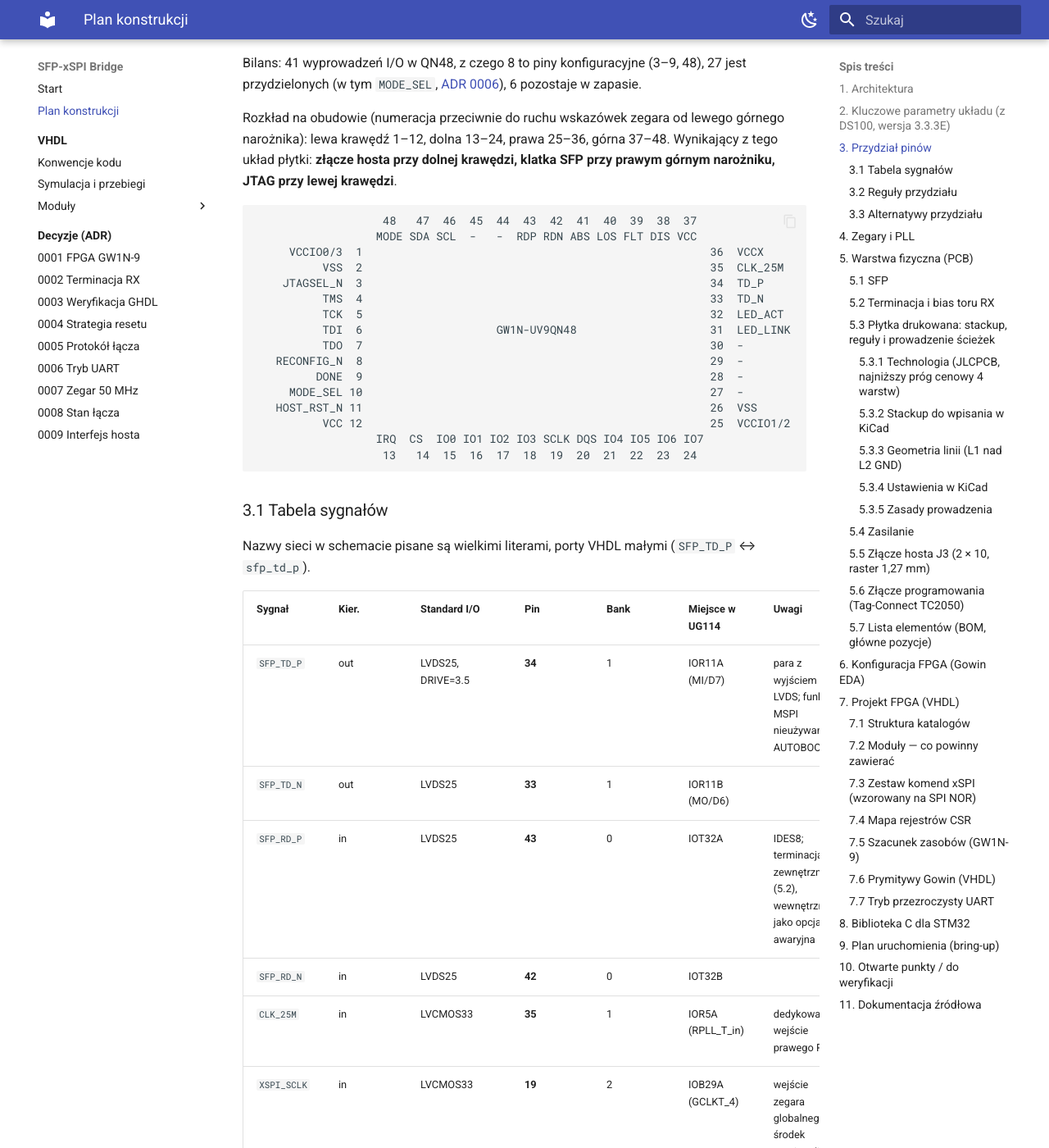
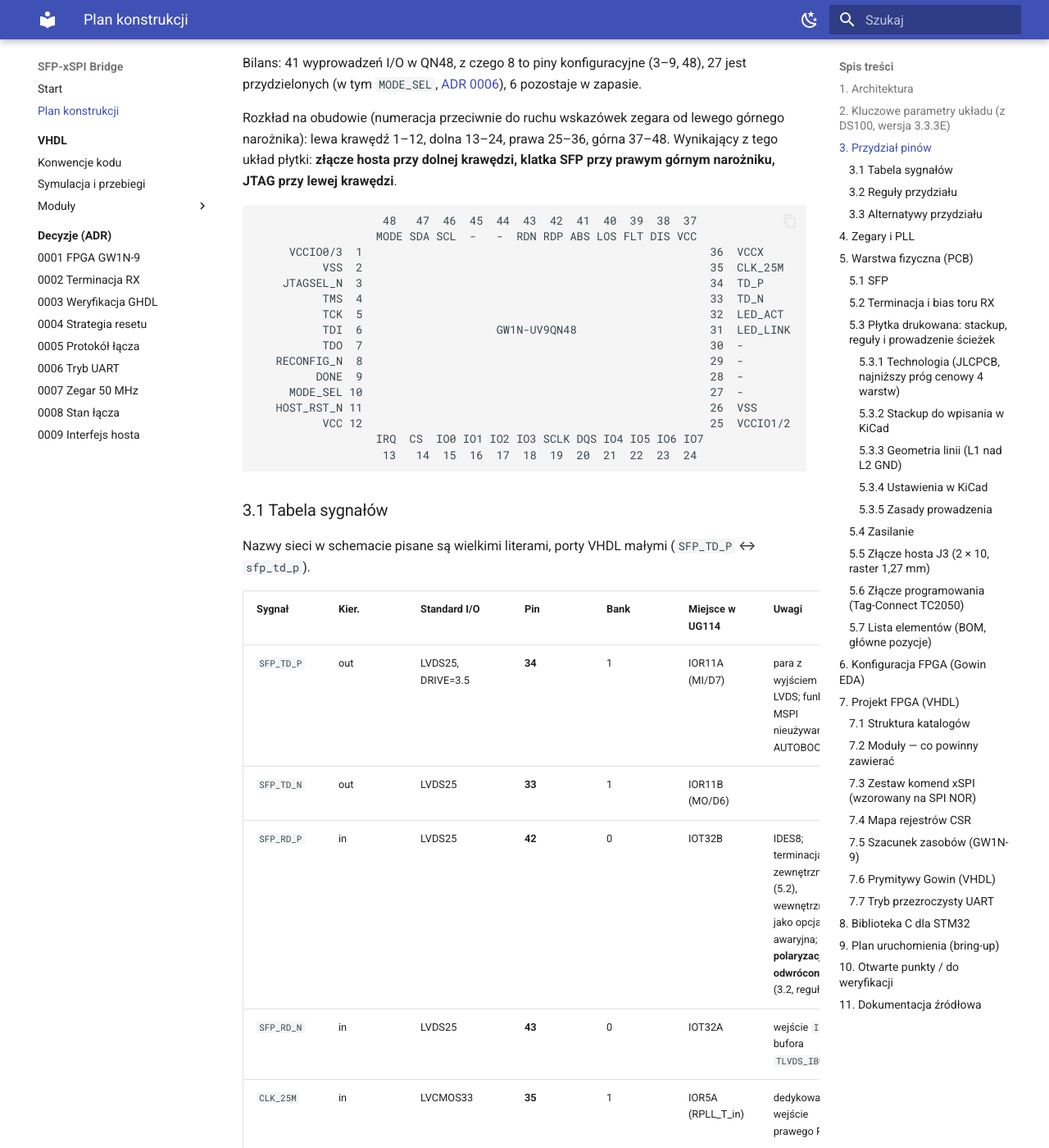
Before and after one commit to bartkepl/SFP-xSPI_Bridge, an MkDocs documentation site: the page built from doc/sfp-xspi-bridge-plan.md, in a window 1280 px wide and 1400 px high, scrolled down 3638 px. Shown: the whole window at 82% size. Built offline with MkDocs 1.6.1 and Material for MkDocs 9.7.7, drawn with Linux system fonts in a browser that asks for light colours; some of the changed text lies outside the part shown.

Commit message:
vhdl, doc: odwrocona polaryzacja pary RD (SFP_RD_N na pinie 43, SFP_RD_P na 42)

````diff
--- a/doc/sfp-xspi-bridge-plan.md
+++ b/doc/sfp-xspi-bridge-plan.md
@@ -98,7 +98,7 @@ Rozkład na obudowie (numeracja przeciwnie do ruchu wskazówek zegara od lewego
 
 ```
                    48   47  46  45  44  43  42  41  40  39  38  37
-                  MODE SDA SCL  -   -  RDP RDN ABS LOS FLT DIS VCC
+                  MODE SDA SCL  -   -  RDN RDP ABS LOS FLT DIS VCC
      VCCIO0/3  1                                                    36  VCCX
           VSS  2                                                    35  CLK_25M
     JTAGSEL_N  3                                                    34  TD_P
@@ -123,8 +123,8 @@ Nazwy sieci w schemacie pisane są wielkimi literami, porty VHDL małymi (`SFP_T
 |---|---|---|---|---|---|---|
 | `SFP_TD_P` | out | LVDS25, DRIVE=3.5 | **34** | 1 | IOR11A (MI/D7) | para z wyjściem true LVDS; funkcja MSPI nieużywana w AUTOBOOT |
 | `SFP_TD_N` | out | LVDS25 | **33** | 1 | IOR11B (MO/D6) | |
-| `SFP_RD_P` | in | LVDS25 | **43** | 0 | IOT32A | IDES8; terminacja zewnętrzna (5.2), wewnętrzna jako opcja awaryjna |
-| `SFP_RD_N` | in | LVDS25 | **42** | 0 | IOT32B | |
+| `SFP_RD_P` | in | LVDS25 | **42** | 0 | IOT32B | IDES8; terminacja zewnętrzna (5.2), wewnętrzna jako opcja awaryjna; **polaryzacja odwrócona** (3.2, reguła 9) |
+| `SFP_RD_N` | in | LVDS25 | **43** | 0 | IOT32A | wejście `I` bufora `TLVDS_IBUF` |
 | `CLK_25M` | in | LVCMOS33 | **35** | 1 | IOR5A (RPLL_T_in) | dedykowane wejście prawego PLL |
 | `XSPI_SCLK` | in | LVCMOS33 | **19** | 2 | IOB29A (GCLKT_4) | wejście zegara globalnego, środek magistrali; ≤ 40 MHz ([ADR 0009](adr/0009-interfejs-hosta.md)) |
 | `XSPI_CS_N` | in | LVCMOS33, pull-up | **14** | 2 | IOB8B | |
@@ -176,6 +176,7 @@ Piny konfiguracyjne i zasilania, **nieużywane jako GPIO**:
 6. **Magistrala xSPI w jednym banku** (bank 2, dolna krawędź) z krótkimi i równymi ścieżkami.
 7. **`CLK_25M` na dedykowanym wejściu PLL.** Wejście przez sieć globalną (pin GCLKT) działa, ale dodaje jitter na wejściu PLL.
 8. **Piny MSPI (31–34)** pracują jako GPIO dzięki opcji `-use_mspi_as_gpio 1`; wymaga to trybu AUTOBOOT (pin 48 do masy).
+9. **Polaryzacja par LVDS może być odwrócona na płytce**, jeśli upraszcza to prowadzenie pary (bez skrzyżowania i bez przelotek). Pin A pary (true) jest zawsze wejściem `I` bufora `TLVDS_IBUF` lub wyjściem `O` bufora `TLVDS_OBUF`; port VHDL przypisany do tego pinu w `.cst` (`IO_LOC "<port>" A,B`) nosi nazwę sieci, która jest do niego podłączona. Odwrócenie kompensuje generyk `INVERT` modułu `rx_phy` / `tx_phy`. Stan w rev. A: **RD odwrócona** (`SFP_RD_N` na pinie A 43, `SFP_RD_P` na pinie B 42, `rx_phy` z `INVERT => true`), **TD bez zmian** (`SFP_TD_P` na pinie A 34).
 
 ### 3.3 Alternatywy przydziału
 
@@ -187,7 +188,7 @@ Warianty na wypadek trudności w schemacie lub prowadzeniu ścieżek. Wariant oz
 | | | **30/29** (IOR17) | zajmuje GCLKT_3 | PnR OK |
 | | | **11/10** (IOL15) | lewa krawędź; `HOST_RST_N` → np. 28; zajmuje GCLKT_6 | PnR OK |
 | | | 13–24 (bank 2) | pary TRUE, ale kolidują z magistralą xSPI | nie zalecane |
-| `SFP_RD_P/N` | 43/42 | **45/44** (IOT22, bank 0) | zachowuje opcję terminacji wewnętrznej | PnR OK (z `DIFF_RESISTOR=ON`) |
+| `SFP_RD_N/P` (odwrócona, reguła 9) | 43/42 | **45/44** (IOT22, bank 0) | zachowuje opcję terminacji wewnętrznej | PnR OK (z `DIFF_RESISTOR=ON`) |
 | | | **39/38** (IOT42, bank 1) | najbliżej narożnika SFP; tylko terminacja zewnętrzna; `SFP_TX_DIS`/`SFP_TX_FAULT` → 44/45 | PnR OK |
 | | | **41/40** (IOT37, bank 1) | tylko terminacja zewnętrzna; `SFP_LOS`/`SFP_MOD_ABS` → 44/45 | PnR OK |
 | | | **28/27**, **30/29** (bank 1) | tylko terminacja zewnętrzna | PnR OK |
@@ -238,8 +239,8 @@ Przyporządkowanie pinów złącza (INF-8074i, Table 1; numeracja zgodna z symbo
 | 7 | Rate Select | — | **jeden pin**; opcjonalne wejście modułu z wewnętrznym pull-downem > 30 kΩ (niski lub rozwarty = pasmo zmniejszone, wysoki = pełne); 10 kΩ do masy. W SFP+ ten pin nazywa się RS0 |
 | 8 | LOS | `SFP_LOS` → pin 40 | wyjście OC/OD modułu; pull-up 4,7–10 kΩ |
 | 9, 10, 11, 14 | VeeR | GND | masa odbiornika. W SFP+ pin 9 to wejście RS1 — połączenie z masą jest dla modułu SFP+ stanem niskim, więc pozostaje poprawne |
-| 12 | RD− | → `SFP_RD_N` (pin 42) | połączenie bezpośrednie; terminacja i bias przy FPGA (5.2) |
-| 13 | RD+ | → `SFP_RD_P` (pin 43) | jw. |
+| 12 | RD− | → `SFP_RD_N` (pin 43) | połączenie bezpośrednie; terminacja i bias przy FPGA (5.2) |
+| 13 | RD+ | → `SFP_RD_P` (pin 42) | jw.; polaryzacja odwrócona względem pinów A/B pary (3.2, reguła 9) |
 | 15 | VccR | 3,3 V przez filtr | filtr odbiornika (poniżej) |
 | 16 | VccT | 3,3 V przez filtr | filtr nadajnika (poniżej) |
 | 18 | TD+ | ← `SFP_TD_P` (pin 34) | połączenie bezpośrednie |
@@ -604,7 +605,7 @@ vhdl/
 - `tx_gearbox`: symbol 10-bitowy co 5 taktów `clk_sys` → 2 bity na takt; impuls `char_en` dla `tx_framer` i `enc_8b10b`.
 - `tx_phy`: `OSER8` taktowany `clk_fast` (FCLK) / `clk_sys` (PCLK), każdy bit powielony 4× → `TLVDS_OBUF`.
 - `rx_phy`: `TLVDS_IBUF` → `IDES8` (FCLK = 200 MHz, PCLK = 50 MHz) → 8 próbek na takt `clk_sys`.
-- Generyk `INVERT` — odwrócenie polaryzacji pary.
+- Generyk `INVERT` — odwrócenie polaryzacji pary. W rev. A para RD jest odwrócona na płytce (3.2, reguła 9): `rx_phy` z `INVERT => true`, wejścia bufora `rd_p => sfp_rd_n`, `rd_n => sfp_rd_p`; `tx_phy` z `INVERT => false`.
 
 **`cdr_os4x8`** — gotowy, [opis](vhdl/cdr.md)
 - Wejście: 8 próbek na takt (2 bity × 4 próbki). Wykrywanie zboczy między kolejnymi próbkami (także między taktami), liczniki zboczy w czterech klasach fazowych przez okno 32 taktów.
````
Also changed, not shown: other parts of doc/sfp-xspi-bridge-plan.md (+2 -2 lines), doc/vhdl/phy.md (+11 -1 lines), 3 other files.
